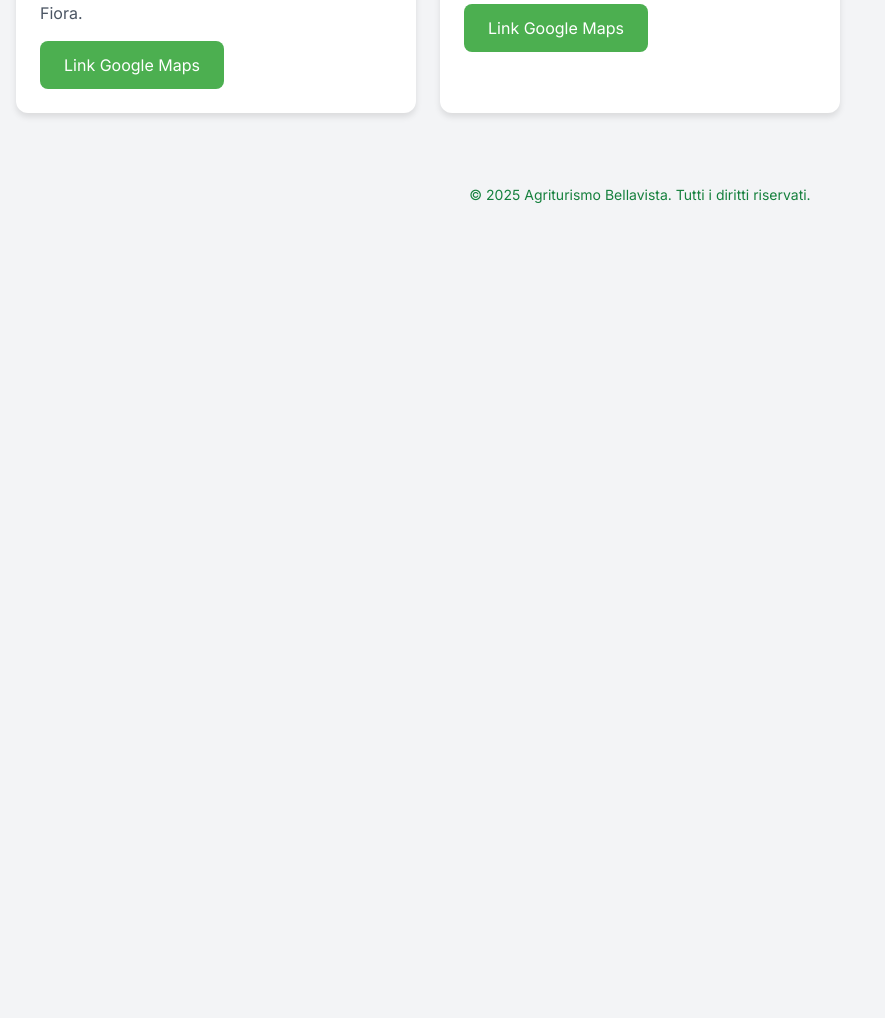
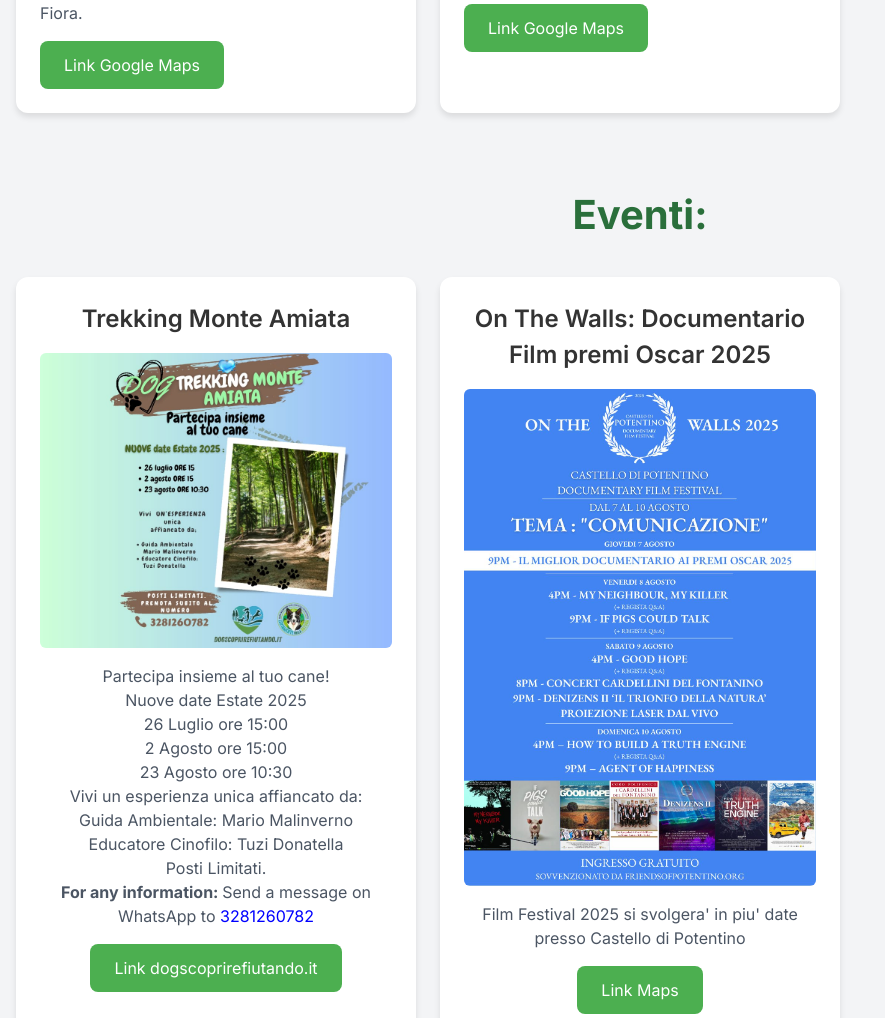
Before and after one commit to xXSuperDesXx/regolamentoepercorsi, a plain HTML site: page index.html in a window 1280 px wide. Shown: the part 3505-4523 px from the top of the page, without its empty margins (0-885 px from the left). Before the commit the page ends 3766 px from the top, so only its background shows below. Drawn offline with nearby package versions, Linux system fonts and the light colour scheme.

Commit message:
Update index.html

```diff
--- a/index.html
+++ b/index.html
@@ -385,6 +385,38 @@
                 </div>
             </div>
         </section>
+
+        <!-- Eventi Section -->
+        <section id="percorsi" class="mb-12">
+            <h2 class="section-title" data-lang="it">Eventi:</h2>
+            <h2 class="section-title" data-lang="en">Local Events:</h2>
+            <div class="grid grid-cols-1 md:grid-cols-2 lg:grid-cols-3 gap-6">
+                <!-- Evento 1 -->
+                <div class="card text-center">
+                    <h3 class="card-title" data-lang="it">Trekking Monte Amiata</h3>
+                    <h3 class="card-title" data-lang="en">Trekking Monte Amiata</h3>
+                    <img src="https://github.com/xXSuperDesXx/regolamentoepercorsi/blob/main/immagini/trekking.jpg?raw=true" alt="Percorso 1" class="w-full h-auto rounded-md mb-4 cursor-pointer" onclick="openModal('https://github.com/xXSuperDesXx/regolamentoepercorsi/blob/main/immagini/trekking.jpg?raw=true')">
+                    <p class="text-gray-600" data-lang="it">Partecipa insieme al tuo cane! <br> Nuove date Estate 2025<br> 26 Luglio ore 15:00 <br>2 Agosto ore 15:00 <br> 23 Agosto ore  10:30 <br>Vivi un esperienza unica affiancato da: <br>Guida Ambientale: Mario Malinverno <br> Educatore Cinofilo: Tuzi Donatella <br> Posti Limitati.
+                    <br><strong>For any information: </strong> Send a message on WhatsApp to <a href="tel:+393281260782" style="color: blue;">3281260782</a></p>
+                    <p class="text-gray-600" data-lang="en">Bring your dog along! <br> New Summer 2025 Dates:<br> July 26th at 3:00 PM <br>August 2nd at 3:00 PM <br> August 23rd at 10:30 AM <br>Experience something unique with the support of: <br>Environmental Guide: Mario Malinverno <br> Dog Trainer: Tuzi Donatella <br> Limited spots available.
+                    <br><strong>For any information: </strong> Send a message on WhatsApp to <a href="tel:+393281260782" style="color: blue;">3281260782</a>
+                    </p>
+                    <a href="https://dogscoprirefiutando.it/" target="_blank" class="btn-primary" data-lang="it">Link dogscoprirefiutando.it</a>
+                    <!--<a href="https://dogscoprirefiutando.it/" target="_blank" class="btn-primary" data-lang="en">Link dogscoprirefiutando.it</a>-->
+                </div>
+
+                <!-- Evento 2 -->
+                <div class="card text-center">
+                    <h3 class="card-title" data-lang="it">On The Walls: Documentario Film premi Oscar 2025</h3>
+                    <h3 class="card-title" data-lang="en">On The Walls: Documentary Film Festival 2025</h3>
+                    <img src="https://github.com/xXSuperDesXx/regolamentoepercorsi/blob/main/immagini/filmfestivalpotentino2025.jpg?raw=true" alt="Percorso 1" class="w-full h-auto rounded-md mb-4 cursor-pointer" onclick="openModal('https://github.com/xXSuperDesXx/regolamentoepercorsi/blob/main/immagini/filmfestivalpotentino2025.jpg?raw=true')">
+                    <p class="text-gray-600" data-lang="it"> Film Festival 2025 si svolgera' in piu' date presso Castello di Potentino</p>
+                    <p class="text-gray-600" data-lang="en"> Film Festival 2025 will take place on multiple dates at Potentino Castle.</p>
+                    <a href="https://maps.app.goo.gl/xCjtTDB1hQp9XZst9" target="_blank" class="btn-primary" data-lang="it">Link Maps</a>
+                    <!--<a href="https://maps.app.goo.gl/xCjtTDB1hQp9XZst9" target="_blank" class="btn-primary" data-lang="en">Link Maps</a>-->
+                </div>
+        </section>
+
         <footer class="text-center text-green-700 text-sm mt-10 pb-6">
             <p>&copy; 2025 Agriturismo Bellavista. Tutti i diritti riservati.</p>
         </footer>
```
